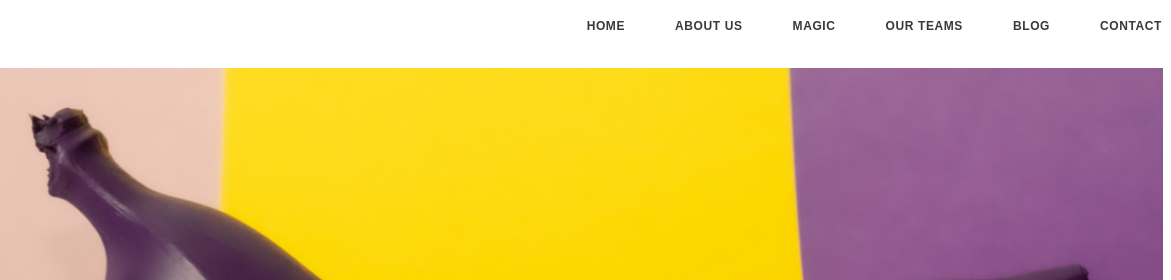
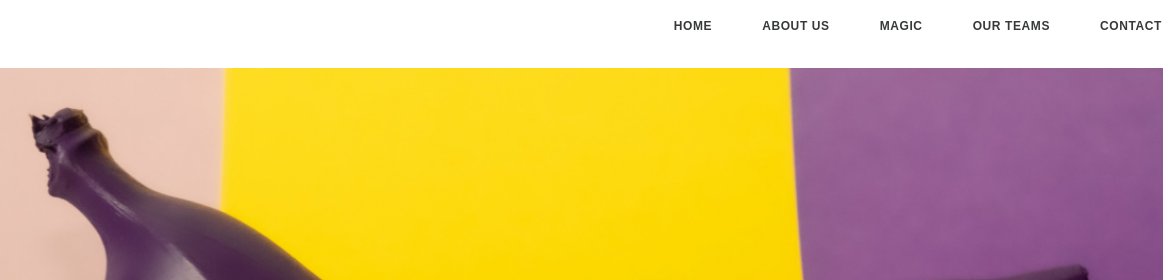
Before and after one commit to yuriiweblack/free-lessons, a plain HTML site: page index.html in a window 1280 px wide. Shown: the top 280 px of the page, 109-1280 px from the left. Drawn offline with nearby package versions, Linux system fonts and the light colour scheme.

Commit message:
Update index.html

```diff
--- a/index.html
+++ b/index.html
@@ -50,10 +50,6 @@
 
        <li class="menu__list-item">
         <a class="menu__list-link" href="#team">Our teams</a>
-       </li>
-
-       <li class="menu__list-item">
-        <a class="menu__list-link" href="#">Blog</a>
        </li>
 
        <li class="menu__list-item">
```
